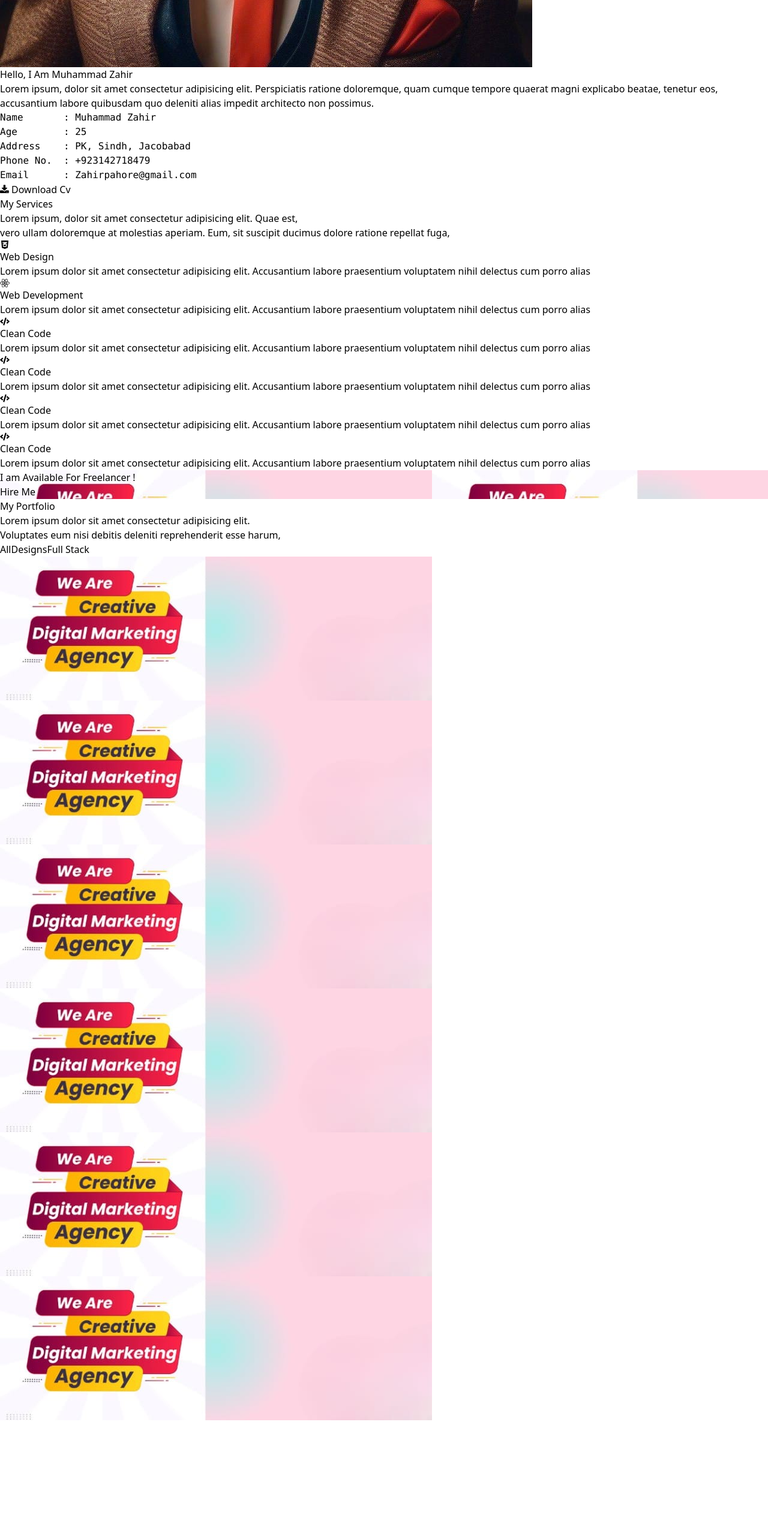
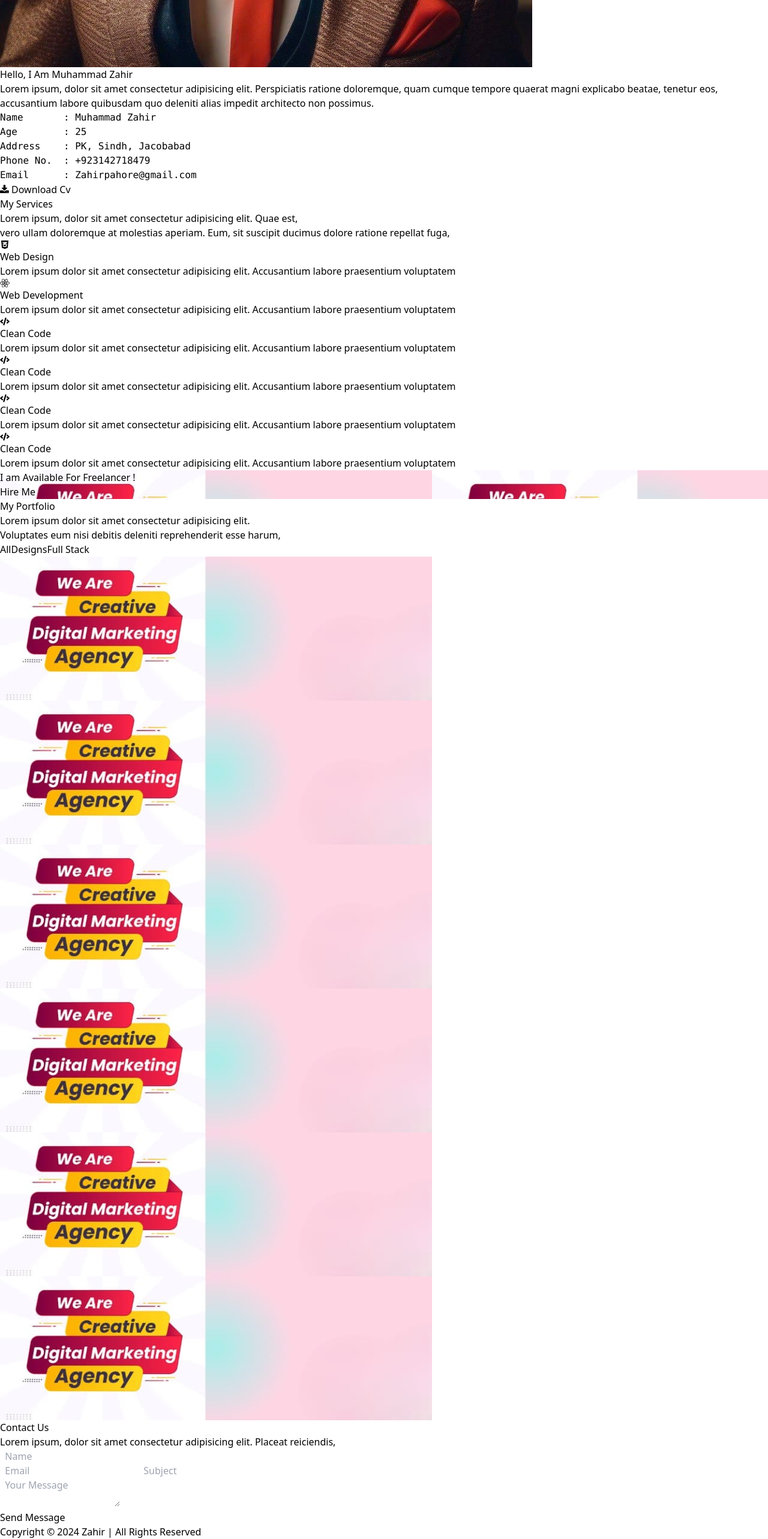
Before and after one commit to Zkpahore/M_Zahir, a React (Vite) app: page / in a window 1280 px wide. Shown: the part 1529-4095 px from the top of the page at 60% size. Before the commit the page ends 3897 px from the top, so only its background shows below. Built offline with nearby package versions, Linux system fonts and the light colour scheme.

Commit message:
first commit no

```diff
--- a/src/components/App.jsx
+++ b/src/components/App.jsx
@@ -3,6 +3,8 @@ import Dash from './Dashboard';
 import Serv from './Services';
 import MyPrt from './MyPort';
 import Img from './Img';
+import Con from './Contact';
+import Footer from './Footer';
 import '../App.css';
 export default function App() {
   // State to store the current name
@@ -50,6 +52,8 @@ export default function App() {
     <Serv />
     <Img />
     <MyPrt />
+    <Con />
+    <Footer />
     </>
   );
 }
--- /dev/null
+++ b/src/components/Contact.jsx
@@ -0,0 +1,24 @@
+import React from 'react'
+
+const Contact = () => {
+  return (
+    <div className='bg-slate-800 justify-center items-center py-16 w-full'>
+      <h1 className='text-3xl text-center text-white font-semibold'>Contact <span className='text-yellow-600'>Us</span></h1>
+      <p className='text-center text-white py-6'>
+        Lorem ipsum, dolor sit amet consectetur adipisicing elit. Placeat reiciendis,
+        </p>
+      <form className='text-center w-full justify-center items-center'>
+        <input className='rounded-t-md w-4/6 my-2 border-2 border-white bg-slate-800 text-white' type='text' placeholder='  Name' />
+        <br />
+        <input className='w-2/6 my-2 border-2 border-white bg-slate-800 text-white' type='email' placeholder='  Email' />
+        <input className='w-2/6 my-2 border-2 border-white bg-slate-800 text-white' type='text' placeholder='  Subject' />
+        <br />
+        <textarea className='rounded-b-md w-4/6 my-2 h-32 border-2 border-white bg-slate-800 text-white' type='text' placeholder='  Your Message' />
+        <br />
+        <button className='my-2 bg-yellow-500 text-white py-2 px-4 rounded-full'>Send Message</button>
+      </form>
+    </div>
+  )
+}
+
+export default Contact
--- /dev/null
+++ b/src/components/Footer.jsx
@@ -0,0 +1,14 @@
+import React from 'react'
+
+const Footer = () => {
+    const text = "Copyright";
+    const text2 = "2024 Zahir | All Rights Reserved"
+  return (
+
+    <footer className='w-full text-center bg-slate-500 text-white py-6'>
+    <p>{text} &copy; {text2}</p>
+    </footer>
+  )
+}
+
+export default Footer
--- a/src/components/MyPort.jsx
+++ b/src/components/MyPort.jsx
@@ -13,13 +13,13 @@ const Myrt = () => {
   ];
   return (
     <div className='grid  justify-center items-center'>
-      <div className="grid gap-2 grid-cols-2">
+      <div className="grid gap-6 grid-cols-2 md:grid-cols-3 lg:grid-cols-3">
 
       {images.map((imageUrl, index) => (
         <img
           key={index}
           src={imageUrl}
-          alt={`Image ${index + 1}`} className='w-36 h-36 m-1'
+          alt={`Image ${index + 1}`} className='w-40 h-40 md:w-64 md:h-64 lg:w-72 lg:h-72'
         />
       ))}
     </div>
@@ -86,11 +86,11 @@ const MyPrt = () => {
       <h1 className='text-3xl py-6'>My <span className='text-yellow-400'>Portfolio</span></h1>
       <p>Lorem ipsum dolor sit amet consectetur adipisicing elit.<br /> Voluptates eum nisi debitis deleniti reprehenderit esse harum,</p>
       <div className='py-10'>
-      <button className='m-3 border-2 px-6 py-1 rounded-full border-yellow-200 hover:bg-yellow-400 bg-yellow-400 font-semibold'
+      <button className='m-2 lg:m-6 md:m-4 border-2 px-6 py-1 rounded-full border-yellow-200 hover:bg-yellow-400 focus:bg-yellow-400 font-semibold'
        onClick={() => handleButtonClick("Myrt")}>All</button>
-      <button className='m-3 border-2 px-6 py-1 rounded-full border-yellow-200 hover:bg-yellow-400 font-semibold'
+      <button className='m-2 lg:m-6 md:m-4 border-2 px-3 py-1 rounded-full border-yellow-200 hover:bg-yellow-400 focus:bg-yellow-400 font-semibold'
       onClick={() => handleButtonClick("Data 2")}>Designs</button>
-      <button className='m-3 border-2 px-6 py-1 rounded-full border-yellow-200 hover:bg-yellow-400 font-semibold'
+      <button className='m-2 lg:m-6 md:m-4 border-2 px-3 py-1 rounded-full border-yellow-200 hover:bg-yellow-400 focus:bg-yellow-400 font-semibold'
        onClick={() => handleButtonClick("Data 3")}>Full Stack</button>
 
       <div className='py-4'>{displayedComponent}</div>
--- a/src/components/Services.jsx
+++ b/src/components/Services.jsx
@@ -12,61 +12,46 @@ export default function Services() {
              sit suscipit ducimus dolore ratione repellat fuga,
             </p>
       </div>
-      <div className='mt-10 flex flex-wrap gap-6 justify-center'>
-        <div className='box-border border-gray-500 w-72 h-72 p-4 border-2 justify-center text-center flex-shrink-0'>
-       <p className='text-6xl'> <FaCss3Alt className='bg-yellow-400 rounded-full p-3 mx-auto m-4'/></p>
-       <h3 className='m-4 text-1xl font-bold'>Web Design</h3>
-       <p className='m-4'>Lorem ipsum dolor sit amet consectetur adipisicing elit.
-        Accusantium labore praesentium voluptatem
-        nihil delectus cum porro alias
-        </p>
+     <div className='flex flex-wrap justify-center items-center my-10 py-6'>
+  <div className='box-border border-gray-500 border-2 text-center w-72 mx-2 my-2'>
+    <p className='text-4xl'><FaCss3Alt className='bg-yellow-400 rounded-full p-1 mx-auto m-2'/></p>
+    <h3 className='m-1 text-xl font-bold'>Web Design</h3>
+    <p className='m-1'>Lorem ipsum dolor sit amet consectetur adipisicing elit. Accusantium labore praesentium voluptatem</p>
+  </div>
+  <div className='box-border border-gray-500 border-2 text-center w-72 mx-2 my-2'>
+    <p className='text-4xl'><FaReact className='bg-yellow-400 rounded-full p-1 mx-auto m-2'/></p>
+    <h3 className='m-1 text-xl font-bold'>Web Development</h3>
+    <p className='m-1'>Lorem ipsum dolor sit amet consectetur adipisicing elit. Accusantium labore praesentium voluptatem</p>
+  </div>
 
+       <div className='box-border border-gray-500 border-2 text-center w-72 mx-2 my-2'>
+       <p className='text-4xl'> <FaCode className='bg-yellow-400 rounded-full p-1 mx-auto m-2'/></p>
+       <h3 className='m-1 text-xl font-bold'>Clean Code</h3>
+       <p className='m-1'>Lorem ipsum dolor sit amet consectetur adipisicing elit.
+        Accusantium labore praesentium voluptatem</p>
+       </div>
+
+        <div className='box-border border-gray-500 border-2 text-center w-72 mx-2 my-2'>
+       <p className='text-4xl'> <FaCode className='bg-yellow-400 rounded-full p-1 mx-auto m-2'/></p>
+       <h3 className='m-1 text-xl font-bold'>Clean Code</h3>
+       <p className='m-1'>Lorem ipsum dolor sit amet consectetur adipisicing elit.
+        Accusantium labore praesentium voluptatem</p>
         </div>
-        <div className='box-border border-gray-500 w-72 h-72 p-4 border-2 justify-center text-center'>
-       <p className='text-6xl'> <FaReact className='bg-yellow-400 rounded-full p-3 mx-auto m-4'/></p>
-       <h3 className='text-1xl font-bold m-4'>Web Development</h3>
-       <p className='m-4'>Lorem ipsum dolor sit amet consectetur adipisicing elit.
-        Accusantium labore praesentium voluptatem
-        nihil delectus cum porro alias
-        </p>
 
-        </div>
-        <div className='box-border border-gray-500 w-72 h-72 p-4 border-2 justify-center text-center'>
-       <p className='text-6xl'> <FaCode className='bg-yellow-400 rounded-full p-3 mx-auto m-4'/></p>
-       <h3 className='text-1xl font-bold m-4'>Clean Code</h3>
-       <p className='m-4'>Lorem ipsum dolor sit amet consectetur adipisicing elit.
-        Accusantium labore praesentium voluptatem
-        nihil delectus cum porro alias
-        </p>
+        <div className='box-border border-gray-500 border-2 text-center w-72 mx-2 my-2'>
+       <p className='text-4xl'> <FaCode className='bg-yellow-400 rounded-full p-1 mx-auto m-2'/></p>
+       <h3 className='m-1 text-xl font-bold'>Clean Code</h3>
+       <p className='m-1'>Lorem ipsum dolor sit amet consectetur adipisicing elit.
+        Accusantium labore praesentium voluptatem</p>
+       </div>
 
-        </div>
-        <div className='box-border border-gray-500 w-72 h-72 p-4 border-2 justify-center text-center'>
-       <p className='text-6xl'> <FaCode className='bg-yellow-400 rounded-full p-3 mx-auto m-4'/></p>
-       <h3 className='text-1xl font-bold m-4'>Clean Code</h3>
-       <p className='m-4'>Lorem ipsum dolor sit amet consectetur adipisicing elit.
-        Accusantium labore praesentium voluptatem
-        nihil delectus cum porro alias
-        </p>
+        <div className='box-border border-gray-500 border-2 text-center w-72 mx-2 my-2'>
+       <p className='text-4xl'> <FaCode className='bg-yellow-400 rounded-full p-1 mx-auto m-2'/></p>
+       <h3 className='m-1 text-xl font-bold'>Clean Code</h3>
+       <p className='m-1'>Lorem ipsum dolor sit amet consectetur adipisicing elit.
+        Accusantium labore praesentium voluptatem</p>
+       </div>
 
-        </div>
-        <div className='box-border border-gray-500 w-72 h-72 p-4 border-2 justify-center text-center'>
-       <p className='text-6xl'> <FaCode className='bg-yellow-400 rounded-full p-3 mx-auto m-4'/></p>
-       <h3 className='text-1xl font-bold m-4'>Clean Code</h3>
-       <p className='m-4'>Lorem ipsum dolor sit amet consectetur adipisicing elit.
-        Accusantium labore praesentium voluptatem
-        nihil delectus cum porro alias
-        </p>
-
-        </div>
-        <div className='box-border border-gray-500 w-72 h-72 p-4 border-2 justify-center text-center'>
-       <p className='text-6xl'> <FaCode className='bg-yellow-400 rounded-full p-3 mx-auto m-4'/></p>
-       <h3 className='text-1xl font-bold m-4'>Clean Code</h3>
-       <p className='m-4'>Lorem ipsum dolor sit amet consectetur adipisicing elit.
-        Accusantium labore praesentium voluptatem
-        nihil delectus cum porro alias
-        </p>
-
-        </div>
       </div>
     </div>
   )
```
